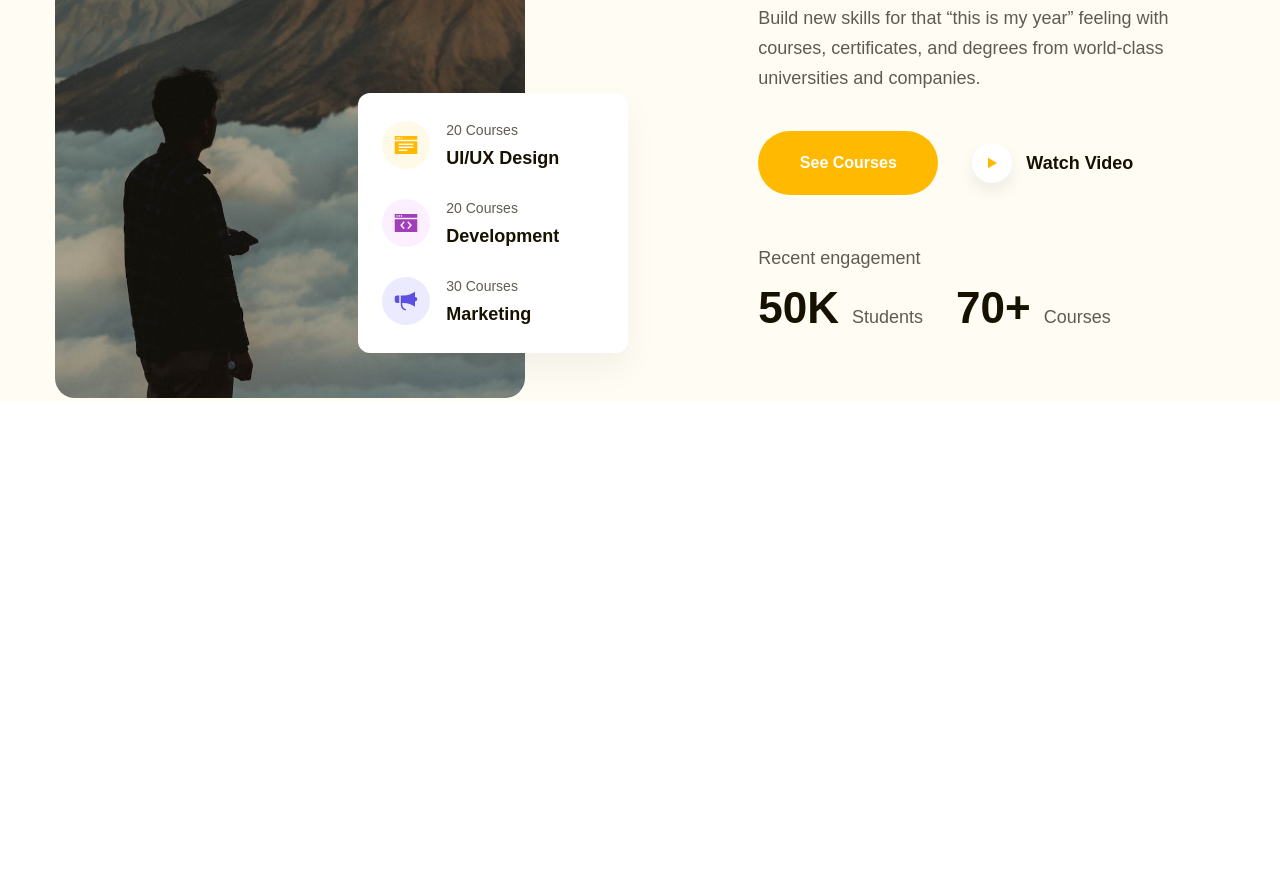
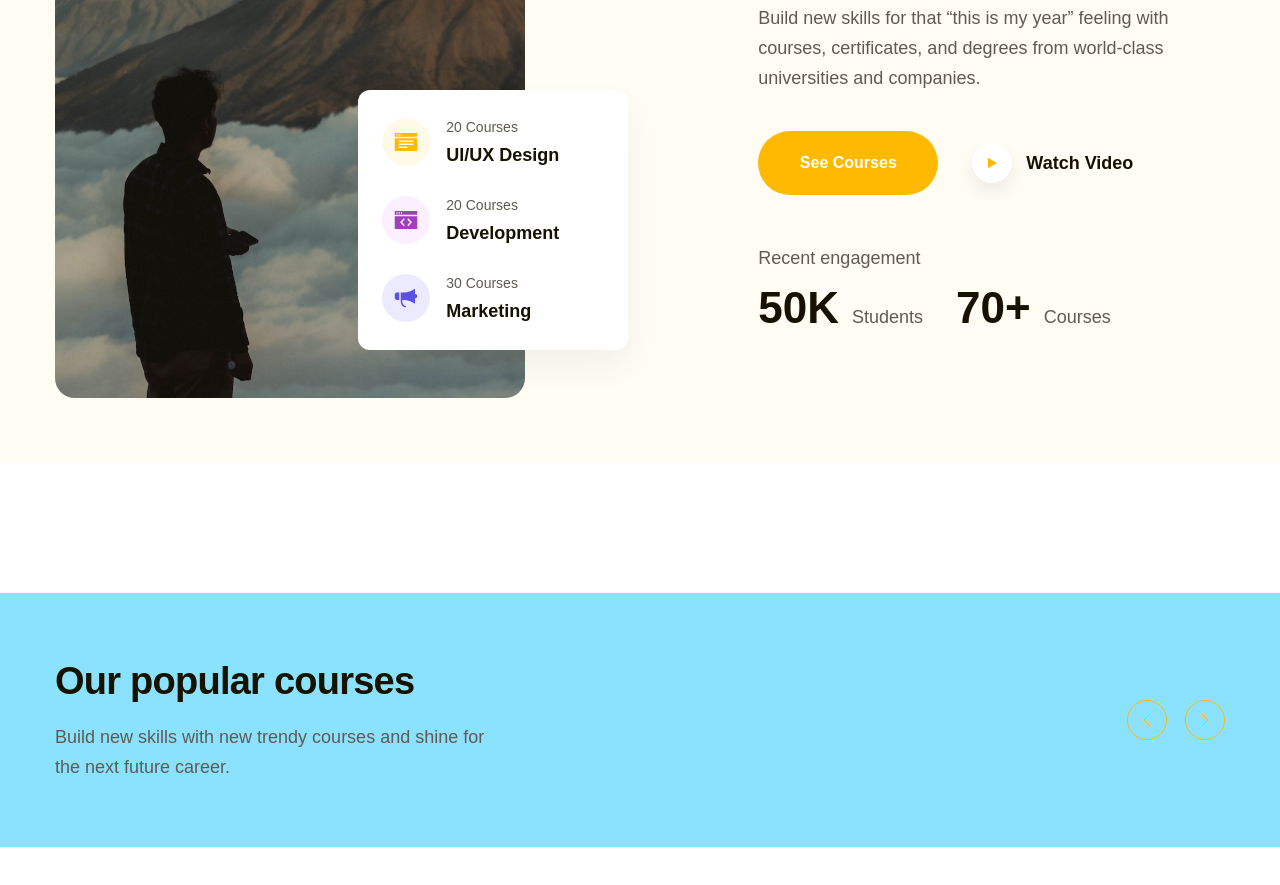
Before and after one commit to vithocbai/yebmh-project-02, a plain HTML site: page index.html in a window 1280 px wide. Shown: the part 437-1322 px from the top of the page. Drawn offline with Linux system fonts and the light colour scheme.

Commit message:
Làm Phần Popular #1

```diff
--- a/assest/css/styles.css
+++ b/assest/css/styles.css
@@ -111,18 +111,22 @@ a {
 .heading {
   font-family: var(--font-heading);
   font-weight: 700;
-  line-height: 1.17;
   letter-spacing: -0.02em;
   color: #171100;
 }
 
 .heading.lv1 {
   font-size: 5.8rem;
+  line-height: 1.17;
 }
 
+.heading.lv2 {
+  font-size: 3.8rem;
+  line-height: 1.26;
+}
 /* ===== Hero ===== */
 .hero {
-  padding-top: 56px;
+  padding: 56px 0 65px;
   background: #fffcf4;
 }
 
@@ -141,6 +145,8 @@ a {
   height: 685px;
   object-fit: cover;
   border-radius: 20px;
+  vertical-align: bottom;
+  /* verttical để căn cho ảnh sát xuống */
 }
 
 .hero-summary {
@@ -269,3 +275,48 @@ a {
   line-height: 1.23;
   color: #171100;
 }
+
+/* ===== Popular ===== */
+.popular {
+  margin-top: 130px;
+  padding: 65px 0;
+  background-color: #00bfff75;
+}
+
+.popular .popular-top {
+  display: flex;
+  align-items: center;
+  justify-content: space-between;
+}
+
+.popular .desc {
+  width: 458px;
+  margin-top: 16px;
+  font-weight: 400;
+  font-size: 1.8rem;
+  line-height: 1.67;
+  color: #5f5b53;
+}
+
+.popular .contronls {
+  display: flex;
+  gap: 18px;
+}
+
+.popular .controls-btn {
+  display: flex;
+  justify-content: center;
+  align-items: center;
+  width: 40px;
+  height: 40px;
+  border: 1px solid var(--primary-color);
+  background: transparent;
+  border-radius: 50%;
+  color: var(--primary-color);
+}
+
+.popular .controls-btn:hover {
+  cursor: pointer;
+  color: #fff;
+  background-color: var(--primary-color);
+}
--- a/index.html
+++ b/index.html
@@ -117,5 +117,54 @@
         </div>
       </div>
     </main>
+
+    <!-- Popular -->
+    <div class="popular">
+      <div class="content">
+        <div class="popular-top">
+          <div class="info">
+            <h1 class="heading lv2">Our popular courses</h1>
+            <p class="desc">
+              Build new skills with new trendy courses and shine for the next
+              future career.
+            </p>
+          </div>
+          <div class="contronls">
+            <button class="controls-btn">
+              <svg
+                width="8"
+                height="14"
+                viewBox="0 0 8 14"
+                fill="none"
+                xmlns="http://www.w3.org/2000/svg"
+              >
+                <path
+                  d="M7 1L1 7L7 13"
+                  stroke="currentColor"
+                  stroke-linecap="round"
+                  stroke-linejoin="round"
+                />
+              </svg>
+            </button>
+            <button class="controls-btn">
+              <svg
+                width="8"
+                height="14"
+                viewBox="0 0 8 14"
+                fill="none"
+                xmlns="http://www.w3.org/2000/svg"
+              >
+                <path
+                  d="M1 1L7 7L1 13"
+                  stroke="currentColor"
+                  stroke-linecap="round"
+                  stroke-linejoin="round"
+                />
+              </svg>
+            </button>
+          </div>
+        </div>
+      </div>
+    </div>
   </body>
 </html>
```
Also changed, not shown: assest/img/chevron-left.svg (renamed from assest/img/chovron-left.svg).
